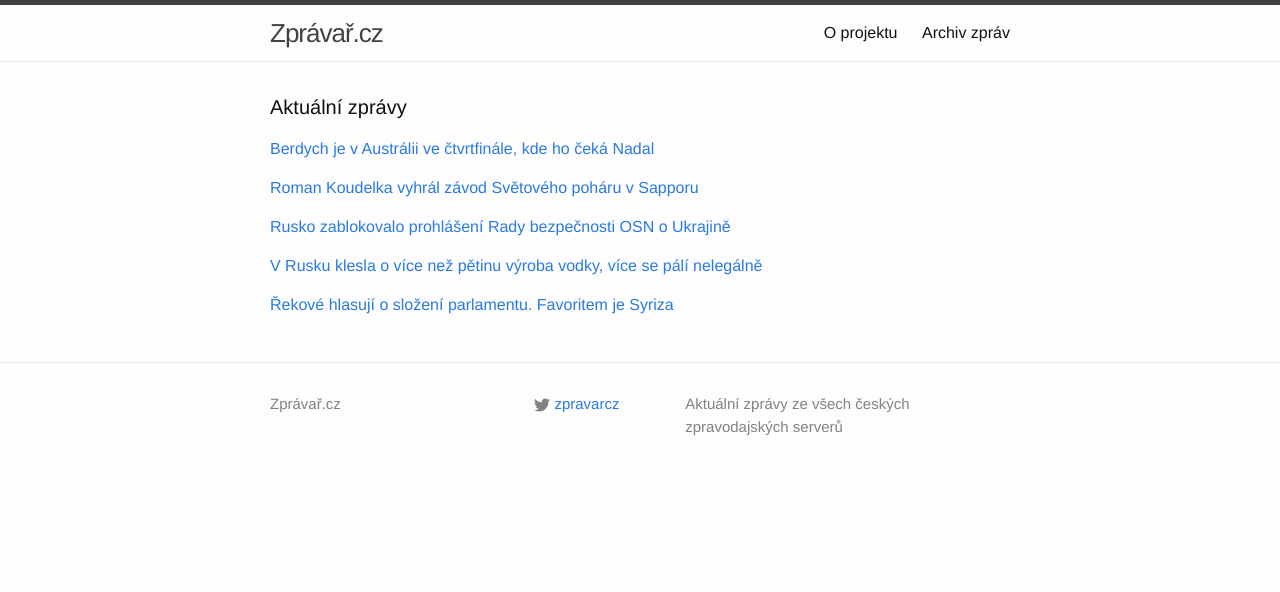
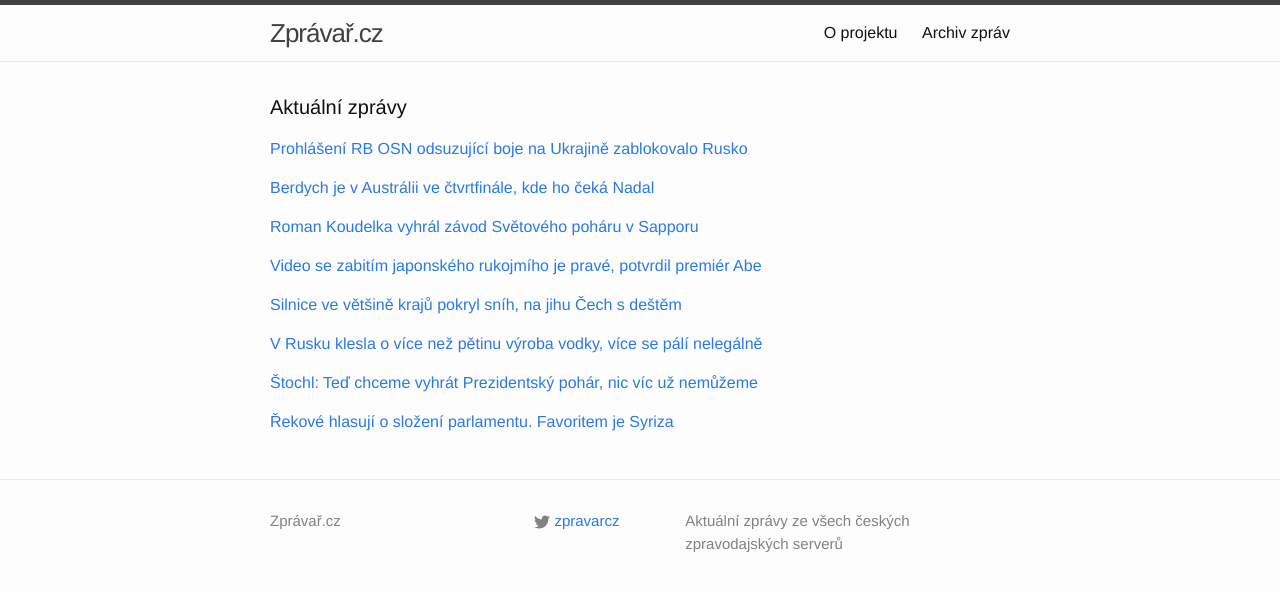
Before and after one commit to adliska/zpravar, a Jekyll site: the page built from index.html, in a window 1280 px wide. Shown: the top 592 px of the page. Built offline with Jekyll 4.4.1, drawn with Linux system fonts in a browser that asks for light colours.

Commit message:
zpravar news update

```diff
--- a/index.html
+++ b/index.html
@@ -5,8 +5,20 @@ layout: default
 <div class="home">
     <h1 class="page-heading">Aktuální zprávy</h1>
 
-<p><a href="javascript:;" onclick="toggle_visibility('zpravy0')">Berdych je v Austrálii ve čtvrtfinále, kde ho čeká Nadal</a></p>
+<p><a href="javascript:;" onclick="toggle_visibility('zpravy0')">Prohlášení RB OSN odsuzující boje na Ukrajině zablokovalo Rusko</a></p>
 <div id="zpravy0" style="display:none">
+<ul>
+<li><a href=http://www.ceskatelevize.cz/ct24/svet/299398-prohlaseni-rb-osn-odsuzujici-boje-na-ukrajine-zablokovalo-rusko/>Prohlášení RB OSN odsuzující boje na Ukrajině zablokovalo Rusko - www.ceskatelevize.cz</a></li>
+<li><a href=http://zpravy.aktualne.cz/zahranici/zive-nedele-25-ledna-ukrajina-rusko-separatiste/r~819fd178a18011e4ba57002590604f2e/>Živě: Smrt desítek civilistů v Mariupolu. Rusko blokuje OSN - zpravy.aktualne.cz</a></li>
+<li><a href=http://zahranicni.ihned.cz/evropa-slovensko/c1-63434560-rusko-rada-bezpecnosti-osn-terorismus-mariupol-utok>Rusko zablokovalo prohlášení Rady bezpečnosti odsuzující útok v Mariupolu - zahranicni.ihned.cz</a></li>
+<li><a href=http://www.lidovky.cz/rusko-v-rade-bezpecnosti-zablokovalo-prohlaseni-odsuzujici-boje-na-ukrajine-1wa-/zpravy-svet.aspx?c=A150125_084308_ln_zahranici_mct>Rusko v Radě bezpečnosti zablokovalo prohlášení odsuzující boje na Ukrajině  - www.lidovky.cz</a></li>
+<li><a href=http://echo24.cz/a/wLGeG>Rusko zablokovalo prohlášení Rady bezpečnosti OSN o Ukrajině - echo24.cz</a></li>
+<li><a href=http://zpravy.aktualne.cz/video-ostrelovani-mariupolu-si-vyzadalo-tri-desitky-mrtvych/r~aa0293fea46311e486b9002590604f2e/>VIDEO Ostřelování Mariupolu si vyžádalo tři desítky mrtvých - zpravy.aktualne.cz</a></li>
+<li><a href=http://zpravy.idnes.cz/rusko-zablokovalo-v-osn-rezoluci-k-bojum-na-ukrajine-pca-/zahranicni.aspx?c=A150125_075924_zahranicni_cen>Rusko v OSN zablokovalo prohlášení odsuzující boje na Ukrajině - zpravy.idnes.cz</a></li>
+<li><a href=http://www.ceskenoviny.cz/zpravy/zpravy/rusko-v-rb-osn-zablokovalo-prohlaseni-odsuzujici-boje-na-ukrajine/1173100>Rusko v RB OSN zablokovalo prohlášení odsuzující boje na Ukrajině - www.ceskenoviny.cz</a></li>
+</ul>
+</div><p><a href="javascript:;" onclick="toggle_visibility('zpravy1')">Berdych je v Austrálii ve čtvrtfinále, kde ho čeká Nadal</a></p>
+<div id="zpravy1" style="display:none">
 <ul>
 <li><a href=http://sport.idnes.cz/tenisove-australian-open-0yd-/tenis.aspx?c=A150125_053206_tenis_vis>Berdych je v Austrálii ve čtvrtfinále, kde ho čeká Nadal - sport.idnes.cz</a></li>
 <li><a href=http://www.denik.cz/tenis/berdych-je-v-ctvrtfinale-australian-open-a-ceka-ho-nadal-20150125.html>Berdych je v čtvrtfinále Australian Open a čeká ho Nadal - www.denik.cz</a></li>
@@ -16,8 +28,8 @@ layout: default
 <li><a href=http://sport.idnes.cz/berdych-je-v-australii-ve-ctvrtfinale-kde-ho-ceka-nadal-ppd-/tenis.aspx?c=A150125_053206_tenis_vis>Berdych je v Austrálii ve čtvrtfinále, kde ho čeká Nadal - sport.idnes.cz</a></li>
 <li><a href=http://sport.idnes.cz/australie-se-tesi-na-souboj-hvezd-bouchardove-se-sarapovovou-pth-/tenis.aspx?c=A150125_053206_tenis_vis>Austrálie se těší na souboj hvězd Bouchardové se Šarapovovou - sport.idnes.cz</a></li>
 </ul>
-</div><p><a href="javascript:;" onclick="toggle_visibility('zpravy1')">Roman Koudelka vyhrál závod Světového poháru v Sapporu</a></p>
-<div id="zpravy1" style="display:none">
+</div><p><a href="javascript:;" onclick="toggle_visibility('zpravy2')">Roman Koudelka vyhrál závod Světového poháru v Sapporu</a></p>
+<div id="zpravy2" style="display:none">
 <ul>
 <li><a href=http://www.rozhlas.cz/_zprava/roman-koudelka-vyhral-zavod-svetoveho-poharu-v-sapporu--1447638>Roman Koudelka vyhrál závod Světového poháru v Sapporu - www.rozhlas.cz</a></li>
 <li><a href=http://www.denik.cz/zimni_sporty/skokan-na-lyzich-koudelka-vyhral-zavod-v-sapporu-20150125.html>Skokan na lyžích Koudelka vyhrál závod v Sapporu - www.denik.cz</a></li>
@@ -26,23 +38,36 @@ layout: default
 <li><a href=http://www.rozhlas.cz/_zprava/fantazie-roman-koudelka-vyhral-zavod-svetoveho-poharu-v-sapporu--1447638>Fantazie! Roman Koudelka vyhrál závod Světového poháru v Sapporu - www.rozhlas.cz</a></li>
 <li><a href=http://sport.aktualne.cz/forma-je-zpet-koudelka-octvrte-v-sezone-vyhral-zavod-sp/r~29fc6274a45a11e4aff10025900fea04/>Forma je zpět! Koudelka počtvrté v sezoně vyhrál závod SP - sport.aktualne.cz</a></li>
 </ul>
-</div><p><a href="javascript:;" onclick="toggle_visibility('zpravy2')">Rusko zablokovalo prohlášení Rady bezpečnosti OSN o Ukrajině</a></p>
-<div id="zpravy2" style="display:none">
+</div><p><a href="javascript:;" onclick="toggle_visibility('zpravy3')">Video se zabitím japonského rukojmího je pravé, potvrdil premiér Abe</a></p>
+<div id="zpravy3" style="display:none">
 <ul>
-<li><a href=http://echo24.cz/a/wLGeG>Rusko zablokovalo prohlášení Rady bezpečnosti OSN o Ukrajině - echo24.cz</a></li>
-<li><a href=http://zpravy.aktualne.cz/video-ostrelovani-mariupolu-si-vyzadalo-tri-desitky-mrtvych/r~aa0293fea46311e486b9002590604f2e/>VIDEO Ostřelování Mariupolu si vyžádalo tři desítky mrtvých - zpravy.aktualne.cz</a></li>
-<li><a href=http://zpravy.idnes.cz/rusko-zablokovalo-v-osn-rezoluci-k-bojum-na-ukrajine-pca-/zahranicni.aspx?c=A150125_075924_zahranicni_cen>Rusko v OSN zablokovalo prohlášení odsuzující boje na Ukrajině - zpravy.idnes.cz</a></li>
-<li><a href=http://www.ceskenoviny.cz/zpravy/zpravy/rusko-v-rb-osn-zablokovalo-prohlaseni-odsuzujici-boje-na-ukrajine/1173100>Rusko v RB OSN zablokovalo prohlášení odsuzující boje na Ukrajině - www.ceskenoviny.cz</a></li>
+<li><a href=http://www.novinky.cz/zahranicni/359723-video-se-zabitim-japonskeho-rukojmiho-je-prave-potvrdil-premier-abe.html>Video se zabitím japonského rukojmího je pravé, potvrdil premiér Abe - www.novinky.cz</a></li>
+<li><a href=http://www.novinky.cz/zahranicni/359723-video-se-zabitim-japonskeho-rukojmiho-je-prave-potvrdil-premier.html>Video se zabitím japonského rukojmího je pravé, potvrdil premiér - www.novinky.cz</a></li>
+<li><a href=http://www.ceskenoviny.cz/zpravy/zpravy/abe-video-s-udajnym-zabitim-japonskeho-rukojmiho-je-asi-prave/1173077>Abe: Video s údajným zabitím japonského rukojmího je asi pravé - www.ceskenoviny.cz</a></li>
 </ul>
-</div><p><a href="javascript:;" onclick="toggle_visibility('zpravy3')">V Rusku klesla o více než pětinu výroba vodky, více se pálí nelegálně</a></p>
-<div id="zpravy3" style="display:none">
+</div><p><a href="javascript:;" onclick="toggle_visibility('zpravy4')">Silnice ve většině krajů pokryl sníh, na jihu Čech s deštěm</a></p>
+<div id="zpravy4" style="display:none">
+<ul>
+<li><a href=http://www.ceskenoviny.cz/zpravy/zpravy/silnice-ve-vetsine-kraju-pokryl-snih-na-jihu-cech-s-destem/1173095>Silnice ve většině krajů pokryl sníh, na jihu Čech s deštěm - www.ceskenoviny.cz</a></li>
+<li><a href=http://www.ceskenoviny.cz/zpravy/zpravy/silnice-na-olomoucku-zlinsku-vysocine-pokryl-snih/1173095>Silnice na Olomoucku, Zlínsku, Vysočině pokryl sníh - www.ceskenoviny.cz</a></li>
+<li><a href=http://www.denik.cz/z_domova/snehove-prehanky-dnes-komplikuji-dopravu-misty-se-mohou-tvorit-jazyky-20150125.html>Sněhové přeháňky dnes komplikují dopravu, místy se mohou tvořit jazyky - www.denik.cz</a></li>
+</ul>
+</div><p><a href="javascript:;" onclick="toggle_visibility('zpravy5')">V Rusku klesla o více než pětinu výroba vodky, více se pálí nelegálně</a></p>
+<div id="zpravy5" style="display:none">
 <ul>
 <li><a href=http://ekonomika.idnes.cz/oficialni-vyroba-vodky-v-rusku-klesla-o-petinu-flg-/eko-zahranicni.aspx?c=A150125_082252_eko-zahranicni_cen>V Rusku klesla o více než pětinu výroba vodky, více se pálí nelegálně - ekonomika.idnes.cz</a></li>
 <li><a href=http://www.denik.cz/ekonomika/vyroba-vodky-v-rusku-loni-klesla-o-vice-nez20150125.html>Výroba vodky v Rusku loni klesla o více než pětinu - www.denik.cz</a></li>
 <li><a href=http://www.denik.cz/ekonomika/vyroba-vodky-v-rusku-loni-klesla-o-vice-nez-petinu-20150125.html>Výroba vodky v Rusku loni klesla o více než pětinu - www.denik.cz</a></li>
 </ul>
-</div><p><a href="javascript:;" onclick="toggle_visibility('zpravy4')">Řekové hlasují o složení parlamentu. Favoritem je Syriza</a></p>
-<div id="zpravy4" style="display:none">
+</div><p><a href="javascript:;" onclick="toggle_visibility('zpravy6')">Štochl: Teď chceme vyhrát Prezidentský pohár, nic víc už nemůžeme</a></p>
+<div id="zpravy6" style="display:none">
+<ul>
+<li><a href=http://sport.idnes.cz/hazena-ms-katar-2015-cesko-alzirsko-stochl-prezidentsky-pohar-pl3-/hazena.aspx?c=A150124_224038_hazena_mne>Štochl: Teď chceme vyhrát Prezidentský pohár, nic víc už nemůžeme - sport.idnes.cz</a></li>
+<li><a href=http://sport.aktualne.cz/stochl-je-to-skoda-vsichni-jsme-chteli-postoupit/r~0d0b1056a40b11e4833a0025900fea04/>Štochl: Je to škoda, všichni jsme chtěli postoupit - sport.aktualne.cz</a></li>
+<li><a href=http://www.tyden.cz/rubriky/sport/ostatni-sporty/chybelo-malo-litoval-stochl-hazenkari-chteji-vyhrat-aspon-pohar_331261.html>Chybělo málo, litoval Štochl. Házenkáři chtějí vyhrát aspoň pohár - www.tyden.cz</a></li>
+</ul>
+</div><p><a href="javascript:;" onclick="toggle_visibility('zpravy7')">Řekové hlasují o složení parlamentu. Favoritem je Syriza</a></p>
+<div id="zpravy7" style="display:none">
 <ul>
 <li><a href=http://www.rozhlas.cz/_zprava/rekove-hlasuji-o-slozeni-parlamentu-favoritem-je-syriza--1447623>Řekové hlasují o složení parlamentu. Favoritem je Syriza - www.rozhlas.cz</a></li>
 <li><a href=http://www.rozhlas.cz/_zprava/rekove-budou-hlasuji-o-slozeni-parlamentu-favoritem-je-syriza--1447623>Řekové hlasují o složení parlamentu. Favoritem je Syriza - www.rozhlas.cz</a></li>
```
